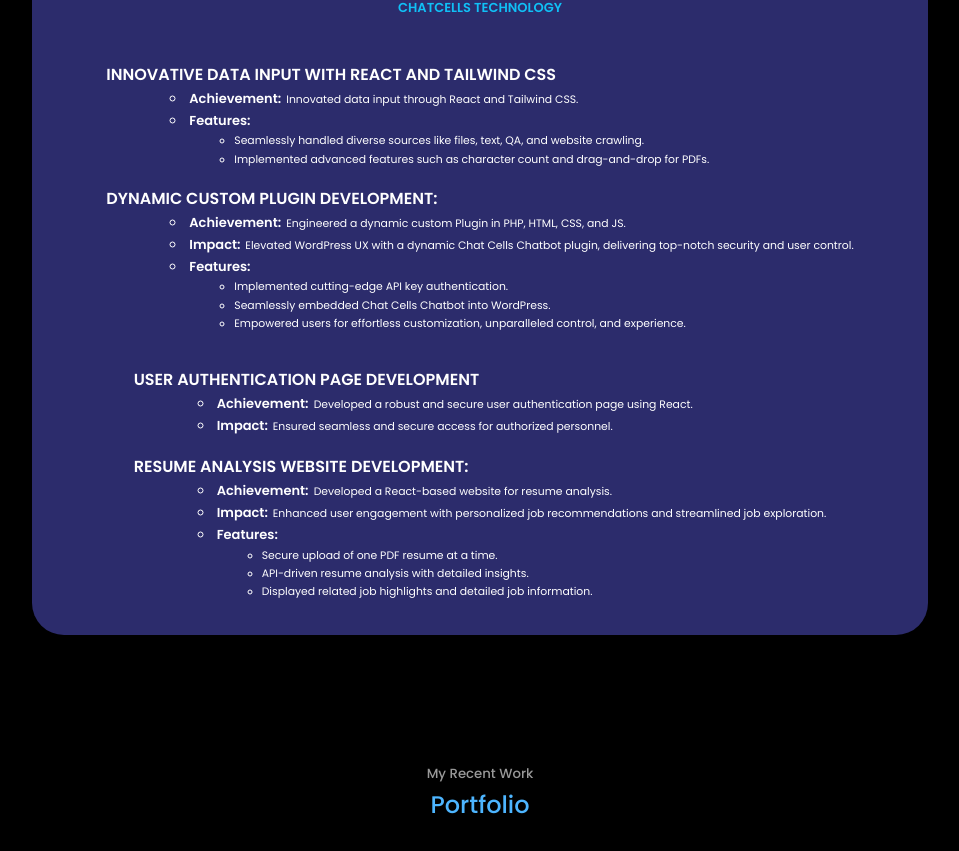
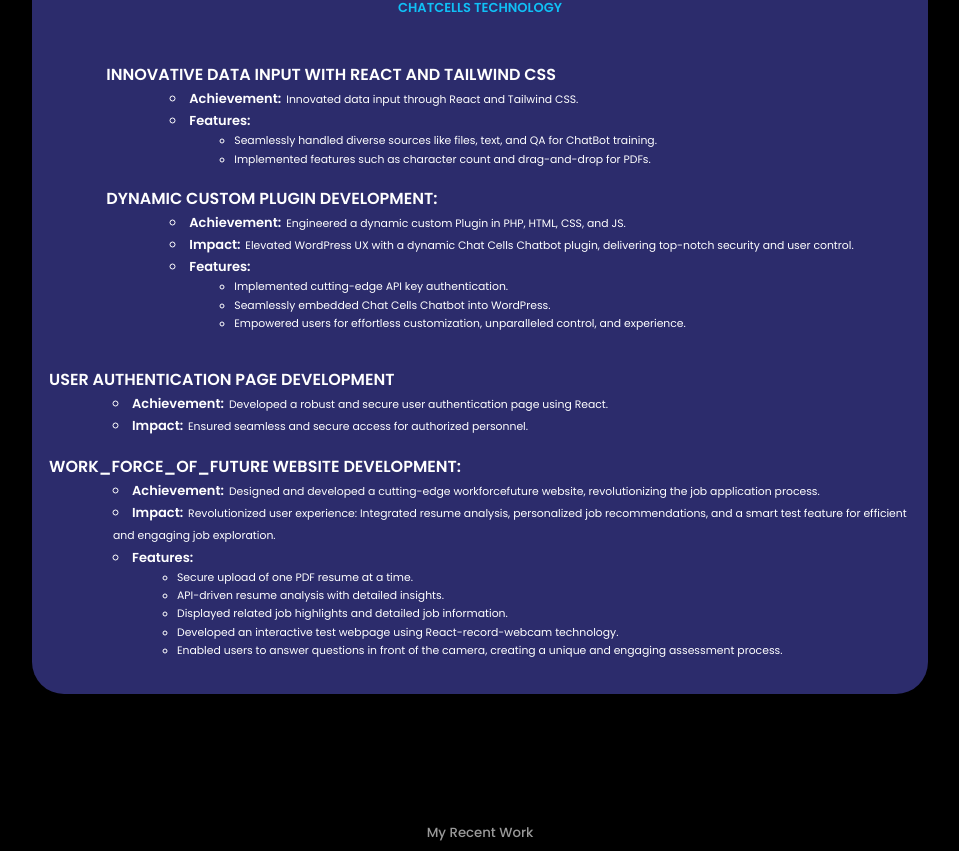
Before and after one commit to R-Sidhartha/My-Portfolio, a React (Create React App) app: page / in a window 1280 px wide. Shown: the part 2539-3390 px from the top of the page, without its empty margins (160-1119 px from the left). Built offline with nearby package versions, Linux system fonts and the light colour scheme.

Commit message:
latest commit

```diff
--- a/src/components/About/About.js
+++ b/src/components/About/About.js
@@ -30,7 +30,7 @@
             <article className="about_card">
               <GrProjects className="about_icon" />
               <h5>Projects</h5>
-              <small>10 Completed Projects</small>
+              <small>8 Completed Projects</small>
             </article>
           </div>
           <p>
--- a/src/components/Work Experience/WorkExperience.css
+++ b/src/components/Work Experience/WorkExperience.css
@@ -52,7 +52,7 @@
   flex-direction: column;
   margin-top: 8rem;
   justify-content: center;
-  gap: 8rem;
+  gap: 5rem;
 }
 .right-horizontal-lines {
   display: flex;
--- a/src/components/Work Experience/WorkExperience.js
+++ b/src/components/Work Experience/WorkExperience.js
@@ -29,11 +29,11 @@
                       <span className="head">Features:</span>
                       <ul className="nested-list">
                         <li>
-                        Seamlessly handled diverse sources like files, text, QA,
-                        and website crawling.
+                          Seamlessly handled diverse sources like files, text,
+                          and QA for ChatBot training.
                         </li>
                         <li>
-                        Implemented advanced features such as character count
+                          Implemented features such as character count
                           and drag-and-drop for PDFs.
                         </li>
                       </ul>
@@ -49,8 +49,8 @@
                     <li>
                       <span className="head">Achievement: </span>
                       <span className="details">
-                      Engineered a dynamic custom Plugin in PHP, HTML, CSS, and
-                      JS.
+                        Engineered a dynamic custom Plugin in PHP, HTML, CSS,
+                        and JS.
                       </span>
                     </li>
                     <li>
@@ -64,7 +64,9 @@
                     <li>
                       <span className="head">Features:</span>
                       <ul className="nested-list">
-                      <li>Implemented cutting-edge API key authentication.</li>
+                        <li>
+                          Implemented cutting-edge API key authentication.
+                        </li>
                         <li>
                           Seamlessly embedded Chat Cells Chatbot into WordPress.
                         </li>
@@ -106,20 +108,22 @@
               <div className="right-contribution">
                 <div className="horizontal-line"></div>
                 <div>
-                <h4>Resume Analysis Website Development:</h4>
+                  <h4>Work_Force_Of_Future Website Development:</h4>
                   <div className="task_details">
                     <li>
                       <span className="head">Achievement: </span>
                       <span className="details">
-                      Developed a React-based website for resume analysis.
+                        Designed and developed a cutting-edge workforcefuture
+                        website, revolutionizing the job application process.
                       </span>
                     </li>
                     <li>
                       <span className="head">Impact:</span>
                       <span className="details">
                         {" "}
-                      Enhanced user engagement with personalized job
-                      recommendations and streamlined job exploration.
+                        Revolutionized user experience: Integrated resume
+                        analysis, personalized job recommendations, and a smart
+                        test feature for efficient and engaging job exploration.
                       </span>
                     </li>
                     <li>
@@ -132,6 +136,15 @@
                         <li>
                           Displayed related job highlights and detailed job
                           information.
+                        </li>
+                        <li>
+                          Developed an interactive test webpage using
+                          React-record-webcam technology.
+                        </li>
+                        <li>
+                          Enabled users to answer questions in front of the
+                          camera, creating a unique and engaging assessment
+                          process.
                         </li>
                       </ul>
                     </li>
```
Lines whose indentation alone changed are shown as unchanged.
